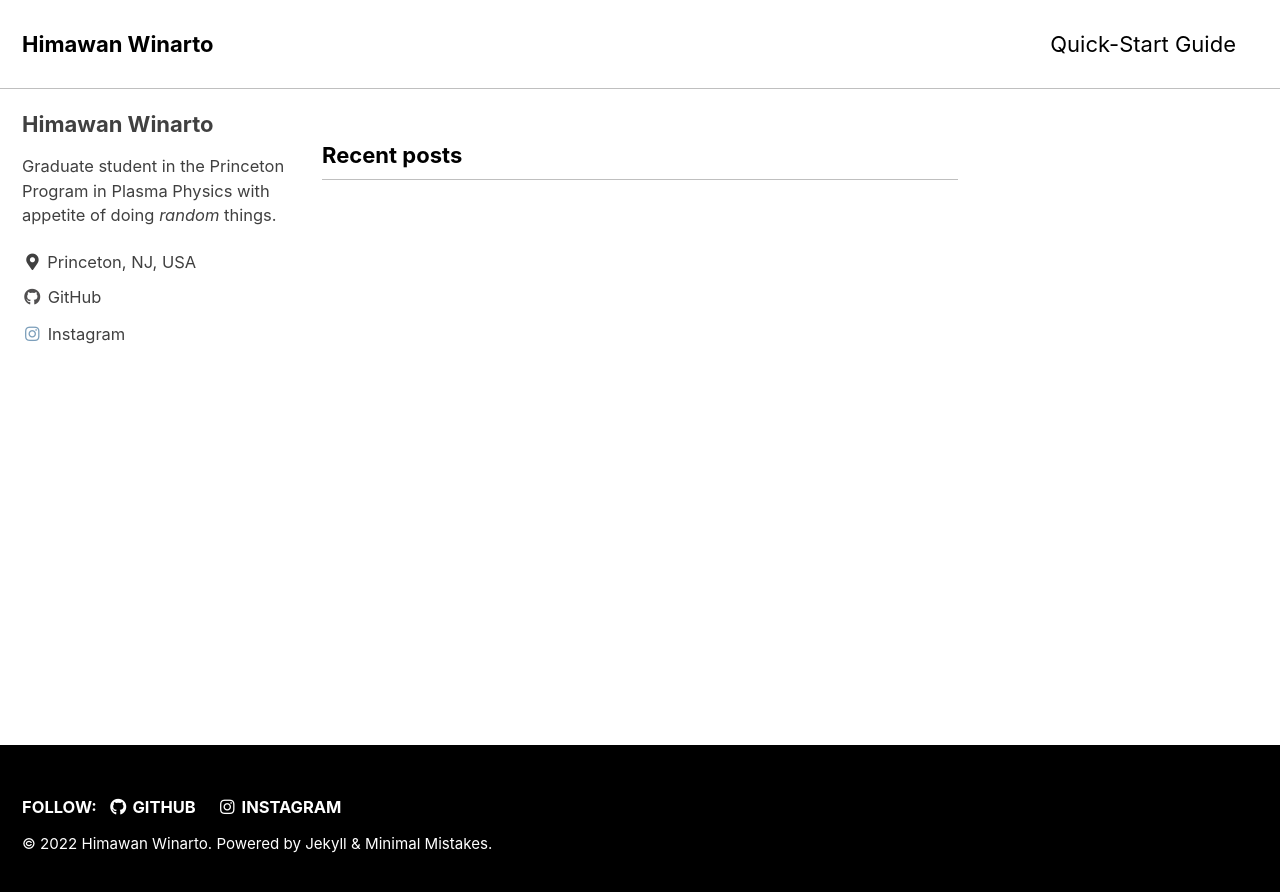
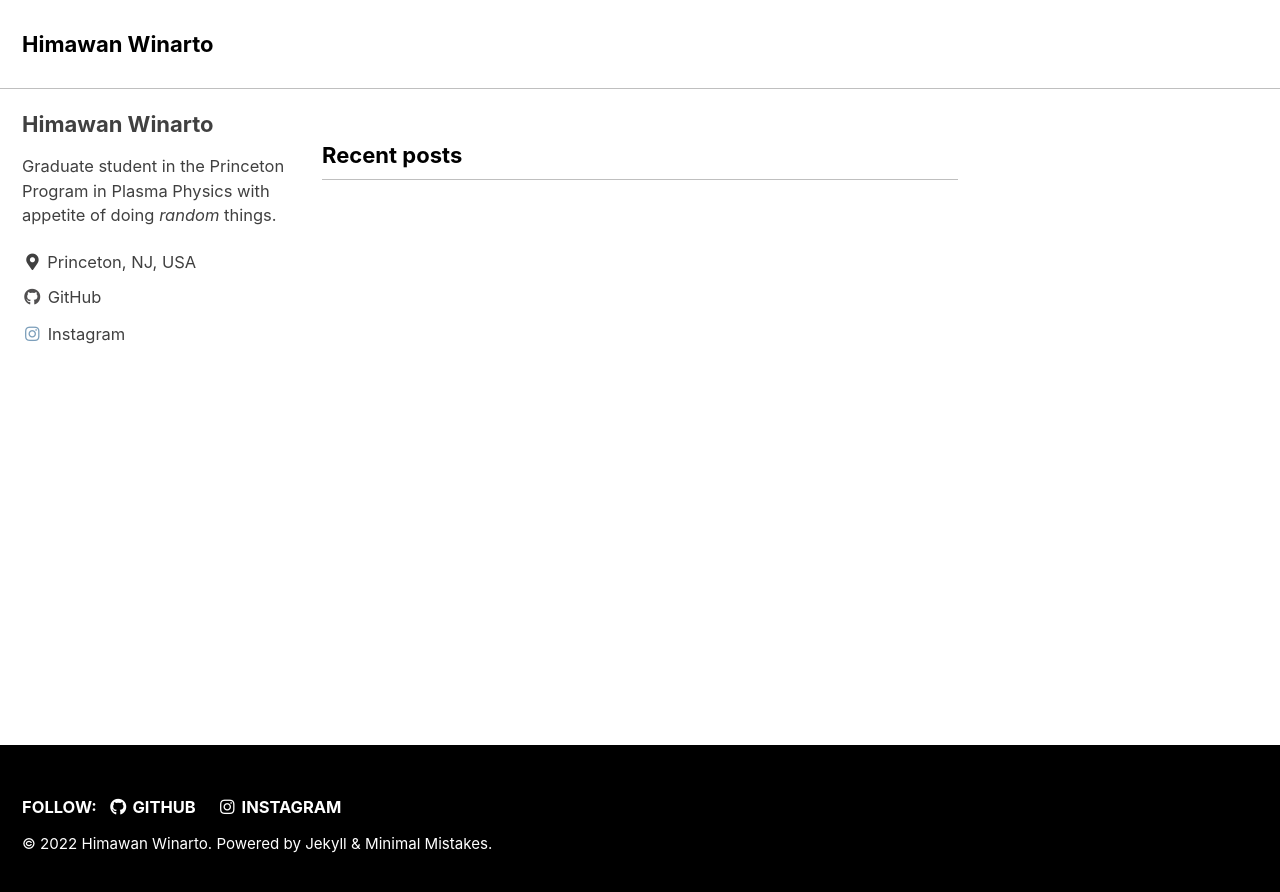
Before and after one commit to himax16/personal-website-jekyll, a Jekyll site: the page built from index.html, in a window 1280 px wide. Shown: the top 892 px of the page. Built offline with Jekyll 4.4.1, drawn with Linux system fonts in a browser that asks for light colours; cached includes are drawn as plain includes; the list of posts is cut into pages by our own code.

Commit message:
Remove navigation and add comment to post

```diff
--- a/_config.yml
+++ b/_config.yml
@@ -287,6 +287,6 @@
       layout: single
       author_profile: true
       read_time: true
-      comments: # true
+      comments: true
       share: true
       related: true
--- a/_data/navigation.yml
+++ b/_data/navigation.yml
@@ -1,8 +1,6 @@
 # main links
 main:
-  - title: "Quick-Start Guide"
-    url: https://mmistakes.github.io/minimal-mistakes/docs/quick-start-guide/
-  # - title: "About"
+  # - title: "About Me"
   #   url: https://mmistakes.github.io/minimal-mistakes/about/
   # - title: "Sample Posts"
   #   url: /year-archive/
```
